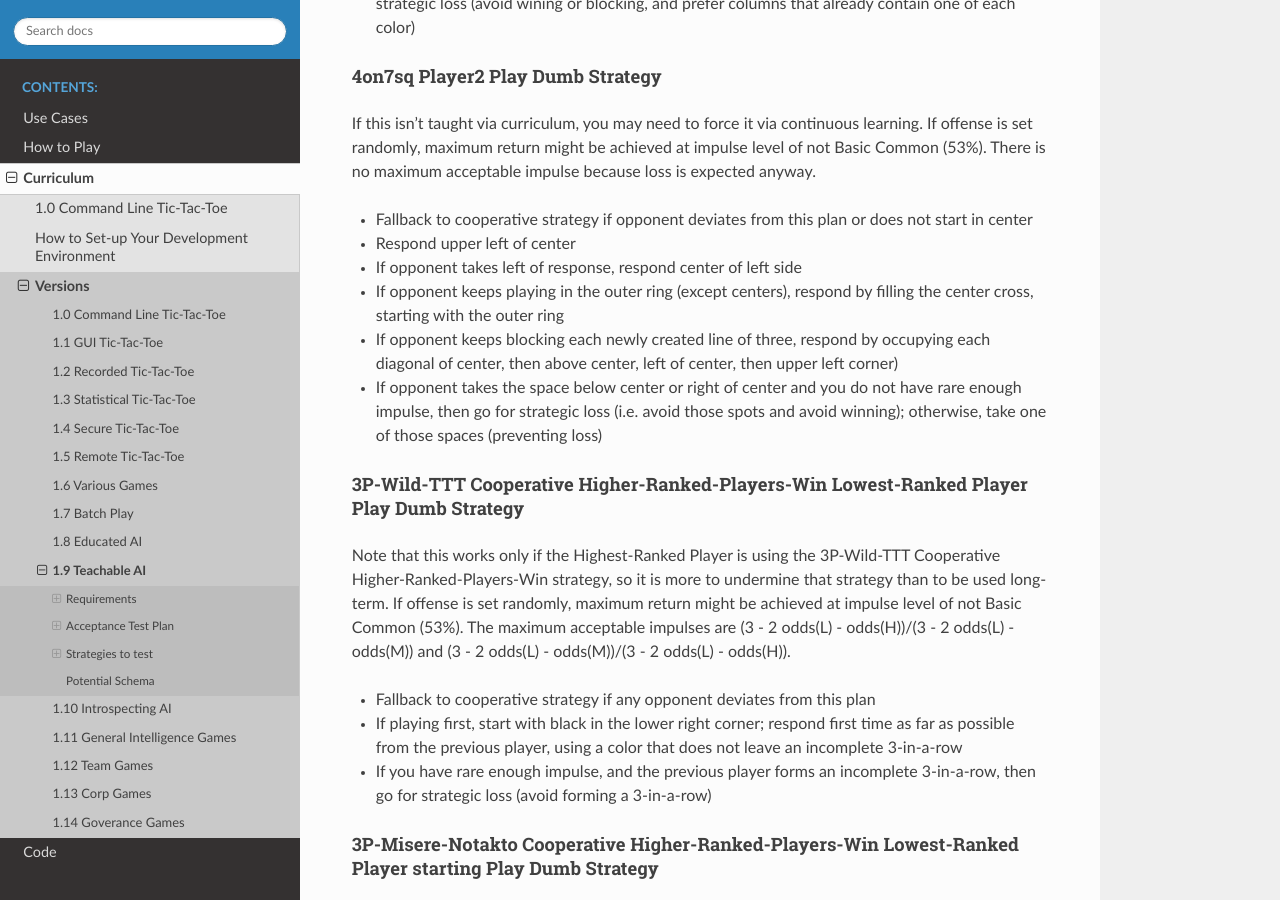
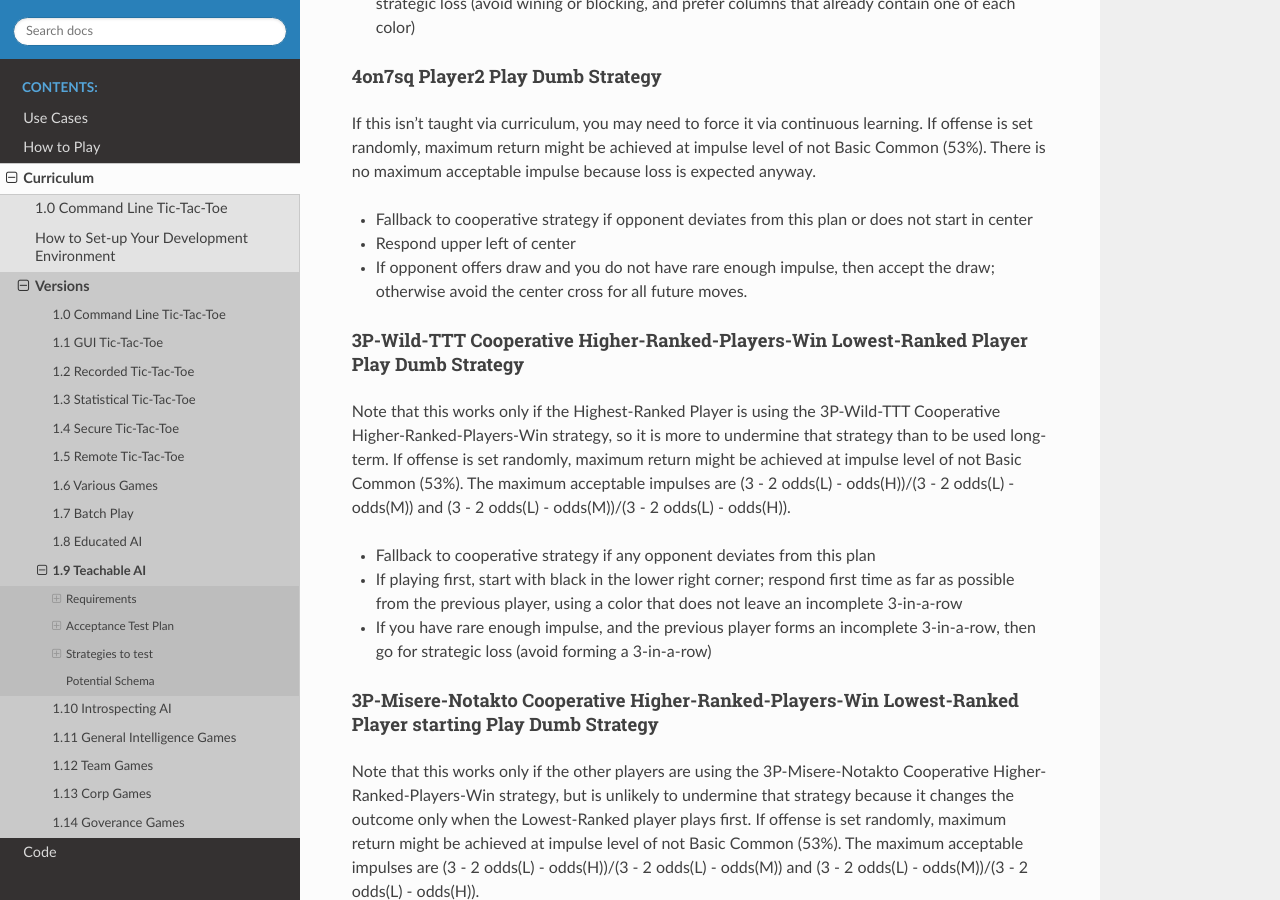
Before and after one commit to ChrisSantosLang/redscience, a Sphinx documentation site: the page built from docs/source/releases/teachable.rst, in a window 1280 px wide and 900 px high, scrolled down 9184 px. Built offline with Sphinx 7.4.7 and the Read the Docs theme 2.0.0, drawn with Linux system fonts in a browser that asks for light colours.

Commit message:
Update teachable.rst

```diff
--- a/docs/source/releases/teachable.rst
+++ b/docs/source/releases/teachable.rst
@@ -526,17 +526,9 @@ is no maximum acceptable impulse because loss is expected anyway.
 * Fallback to cooperative strategy if opponent deviates from this
   plan or does not start in center
 * Respond upper left of center
-* If opponent takes left of response, respond center of left side
-* If opponent keeps playing in the outer ring (except centers),
-  respond by filling the center cross, starting with the outer
-  ring
-* If opponent keeps blocking each newly created line of three,
-  respond by occupying each diagonal of center, then above center,
-  left of center, then upper left corner)
-* If opponent takes the space below center or right of center and
-  you do not have rare enough impulse, then go for strategic loss
-  (i.e. avoid those spots and avoid winning); otherwise, take one
-  of those spaces (preventing loss)
+* If opponent offers draw and you do not have rare enough impulse,
+  then accept the draw; otherwise avoid the center cross for all
+  future moves.
 
 3P-Wild-TTT Cooperative Higher-Ranked-Players-Win Lowest-Ranked Player Play Dumb Strategy
 ^^^^^^^^^^^^^^^^^^^^^^^^^^^^^^^^^^^^^^^^^^^^^^^^^^^^^^^^^^^^^^^^^^^^^^^^^^^^^^^^^^^^^^^^^
```
